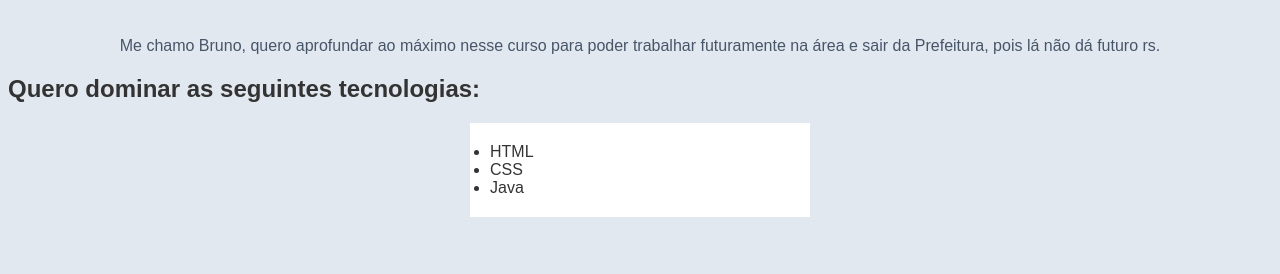
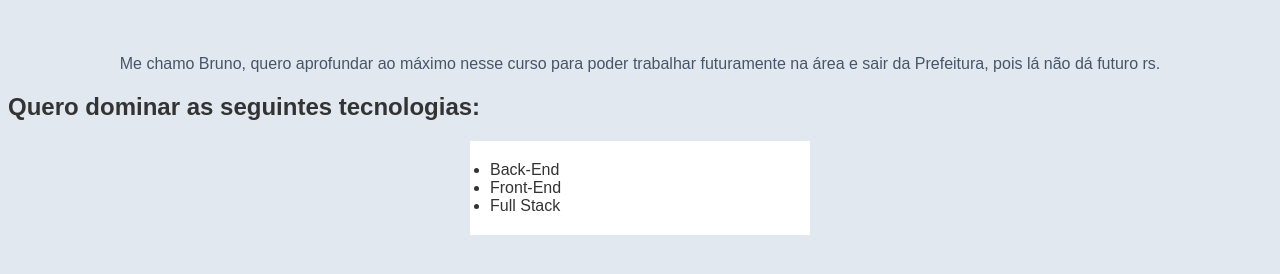
Before and after one commit to brunopso/meu-portfolio-frontend_aula01, a plain HTML site: page index.html in a window 1280 px wide. Shown: the part 388-662 px from the top of the page. Drawn offline with Linux system fonts and the light colour scheme.

Commit message:
Update index.html

```diff
--- a/index.html
+++ b/index.html
@@ -1,12 +1,12 @@
-<!DOCTYPE html>
+<!DOCTYPE html> //declaração de instrução
 <html lang="pt-BR">
 
 <head>
-    <meta charset="UTF-8">
+    <meta charset="UTF-8"> //definição de caracteres
     <meta name="viewport" content="width=device-width, initial-scale=1.0">
-    <title>Portfólio</title>
-    <link rel="stylesheet" href="style.css">
-</head>
+    <title>Portfólio</title> //título da página
+    <link rel="stylesheet" href="style.css"> //conexão com o Style
+</head> //tag de comandos invisiveis
 
 <body>
 
@@ -31,9 +31,9 @@
         <h2>Quero dominar as seguintes tecnologias:</h2>
 
         <ul>
-            <li>HTML</li>
-            <li>CSS</li>
-            <li>Java</li>
+            <li>Back-End</li>
+            <li>Front-End</li>
+            <li>Full Stack</li>
         </ul>
     </main>
 
```
